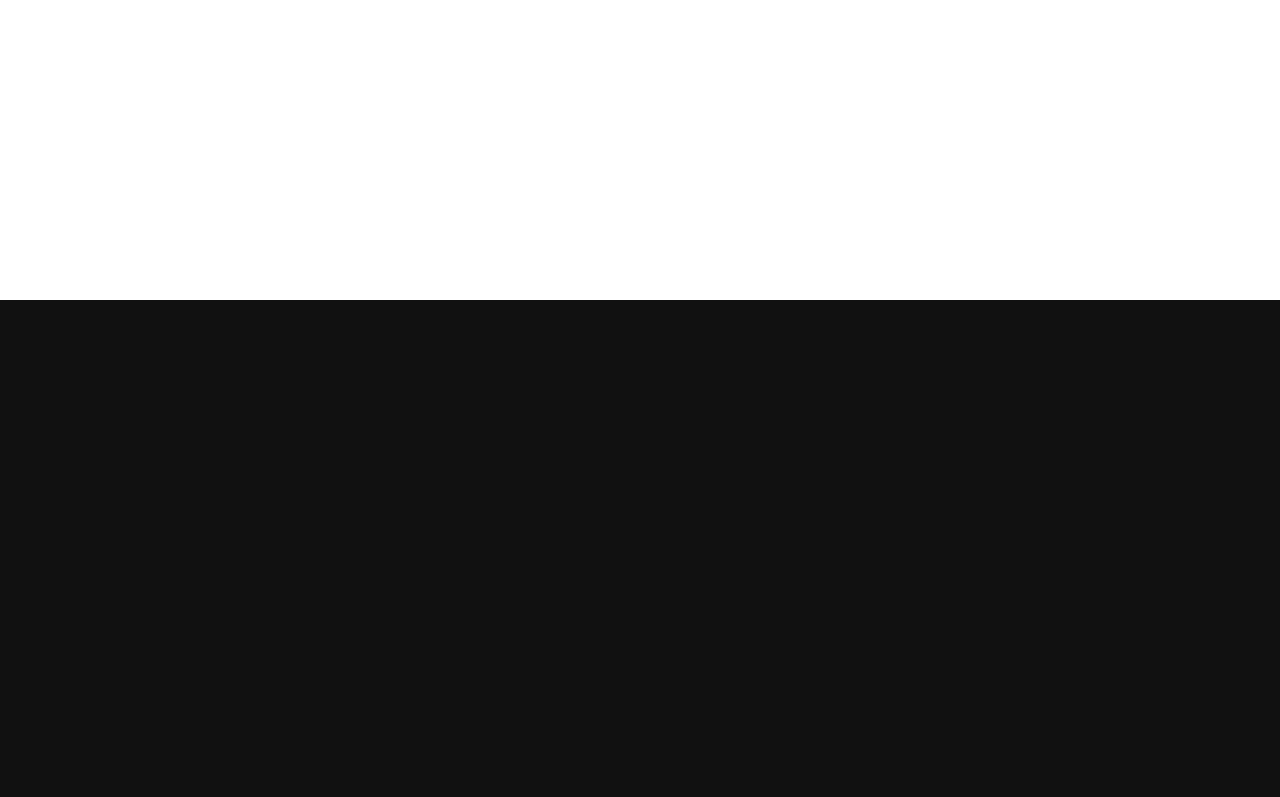
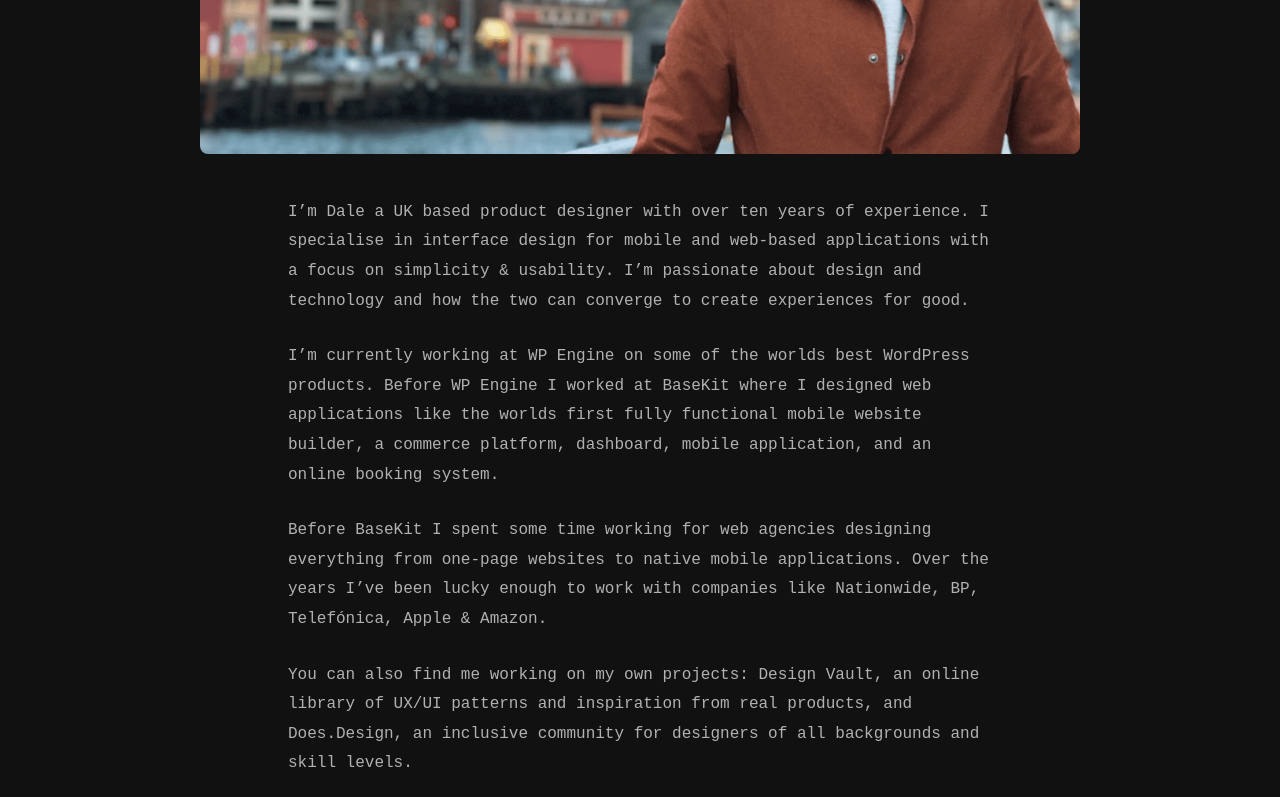
Before and after one commit to harshpandey002/portfolio-new, a Next.js app: page /about in a window 1280 px wide. Before the commit this address had no page. Shown: the part 500-1297 px from the top of the page. Before the commit the page ends 800 px from the top, so only its background shows below. Built offline with nearby package versions, Linux system fonts and the light colour scheme.

Commit message:
About me

```diff
--- a/components/Header.jsx
+++ b/components/Header.jsx
@@ -18,7 +18,9 @@ export default function Header() {
           <Link href="/projects">
             <li>Projects</li>
           </Link>
-          <li>About</li>
+          <Link href="/about">
+            <li>About</li>
+          </Link>
         </ul>
       </nav>
     </div>
--- /dev/null
+++ b/pages/about.jsx
@@ -0,0 +1,54 @@
+/* eslint-disable @next/next/no-img-element */
+import Layout from "@/components/Layout";
+import styles from "@/styles/About.module.css";
+
+export default function about() {
+  return (
+    <Layout>
+      <div className={styles.container}>
+        <img id={styles.me} src="about.png" alt="Me" />
+        <div className={styles.about}>
+          <p>
+            I’m Dale a UK based product designer with over ten years of
+            experience. I specialise in interface design for mobile and
+            web-based applications with a focus on simplicity & usability. I’m
+            passionate about design and technology and how the two can converge
+            to create experiences for good.
+          </p>
+          <p>
+            I’m currently working at WP Engine on some of the worlds best
+            WordPress products. Before WP Engine I worked at BaseKit where I
+            designed web applications like the worlds first fully functional
+            mobile website builder, a commerce platform, dashboard, mobile
+            application, and an online booking system.
+          </p>
+          <p>
+            Before BaseKit I spent some time working for web agencies designing
+            everything from one-page websites to native mobile applications.
+            Over the years I’ve been lucky enough to work with companies like
+            Nationwide, BP, Telefónica, Apple & Amazon.
+          </p>
+
+          <p>
+            You can also find me working on my own projects: Design Vault, an
+            online library of UX/UI patterns and inspiration from real products,
+            and Does.Design, an inclusive community for designers of all
+            backgrounds and skill levels.
+          </p>
+
+          <p>
+            Outside of work my hobbies include exploring new coffee places,
+            playing video games, watching sci-fi shows & movies, tinkering with
+            technology and taking too many photos of my cat, Pixel.
+          </p>
+
+          <p>
+            You can follow along with my work, personal projects and occasional
+            insights into my life on Twitter and Instagram.
+          </p>
+        </div>
+        <hr id="hr" />
+      </div>
+    </Layout>
+  );
+}
--- /dev/null
+++ b/styles/About.module.css
@@ -0,0 +1,19 @@
+#me {
+  border-radius: 8px;
+  width: 100%;
+  margin-bottom: 40px;
+}
+
+.about {
+  display: flex;
+  flex-direction: column;
+  gap: 26px;
+  width: 80%;
+  margin: 0 auto;
+}
+
+.about p {
+  font-size: 16px;
+  color: #b1b1b1;
+  line-height: 1.85;
+}
```
Also changed, not shown: public/about.png (added).
